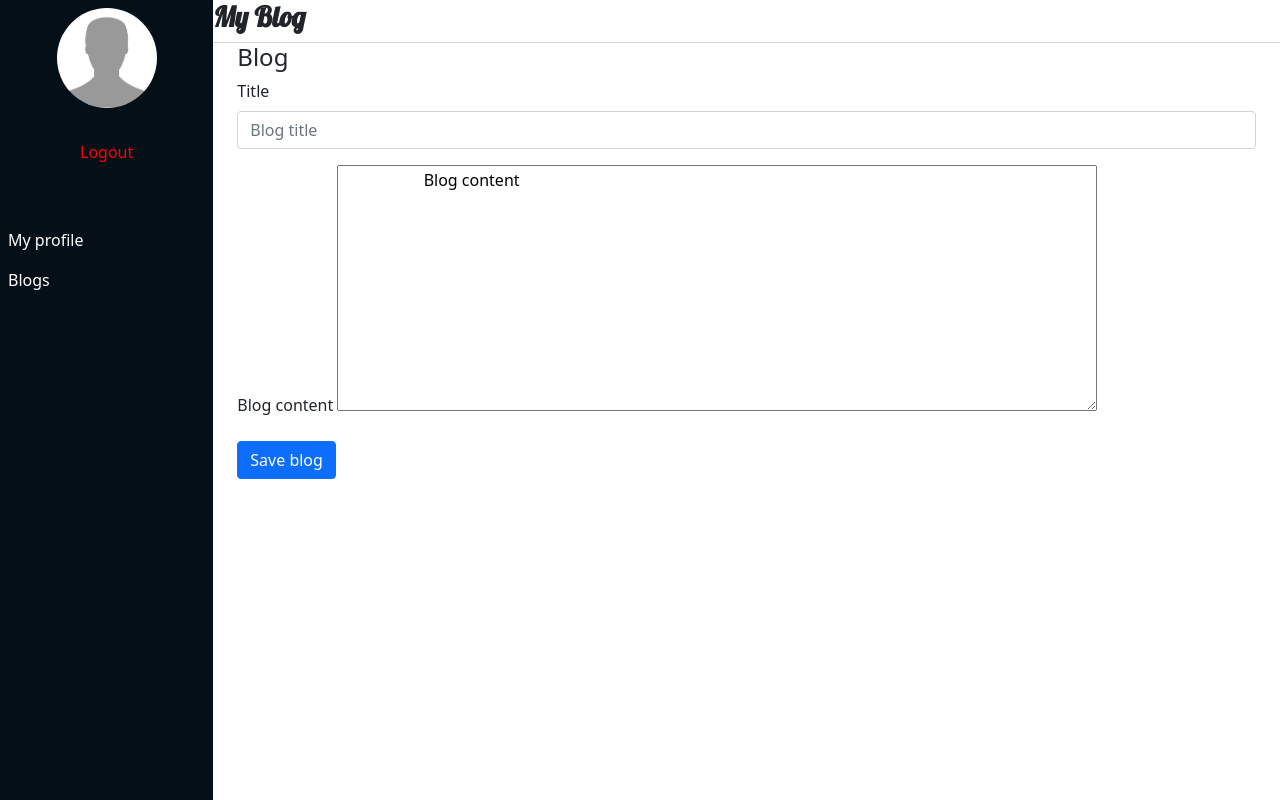
After one commit to Nabuuso/My-Blog, a Flask app: page /new-blog in a window 1280 px wide. The commit adds this page. Run offline with Flask 2, Linux system fonts and the light colour scheme; some libraries are stand-ins or nearby versions; some web fonts are replaced.

Commit message:
Blog sections

```diff
--- a/My-Blog/app.py
+++ b/My-Blog/app.py
@@ -118,3 +118,11 @@ def logout():
     logout_user()
     # flash("You have successfully logged out!")
     return redirect(url_for('login'))
+##BLOGS PAGE
+@app.route('/my-blogs')
+def my_blogs():
+    return render_template("/dashboard/blog.html")
+##NEW BLOG
+@app.route('/new-blog')
+def new_blog():
+    return render_template("/dashboard/new_blog.html")
--- a/My-Blog/static/css/styles.css
+++ b/My-Blog/static/css/styles.css
@@ -59,7 +59,7 @@
     justify-content: center;
     align-items:center;
 }
-.logo{
+.profile-pic{
     width:100px;
     border-radius:50%;
 }
@@ -85,3 +85,17 @@
     font-weight:bolder;
     background-color:#22323f;
 }
+.content-header{
+    width:100%;
+    border-bottom:1px solid #d3d3d3;
+}
+.dashboard-content{
+    padding:0px;
+    margin:0px;
+}
+.blog-title-section{
+    width:100%;
+    display:flex;
+    flex-direction:row;
+    justify-content: space-between;
+}
--- a/My-Blog/static/js/main.js
+++ b/My-Blog/static/js/main.js
@@ -27,4 +27,6 @@ $(document).ready(function () {
             $(".author").text("-"+data.author)
         })
     }
+    //CKEDITOR
+    CKEDITOR.replace('#blog');
 });
--- a/My-Blog/templates/base.html
+++ b/My-Blog/templates/base.html
@@ -13,6 +13,7 @@
     <link href="https://fonts.googleapis.com/css2?family=Lobster&family=Praise&display=swap" rel="stylesheet">
     <link rel="stylesheet" href="{{ url_for('static',filename='css/styles.css')}}">
     <script src="https://kit.fontawesome.com/b01a93a277.js" crossorigin="anonymous"></script>
+    <script src="https://cdn.ckeditor.com/4.15.1/standard-all/ckeditor.js"></script>
 
 </head>
 
@@ -27,6 +28,9 @@
         integrity="sha384-QJHtvGhmr9XOIpI6YVutG+2QOK9T+ZnN4kzFN1RtK3zEFEIsxhlmWl5/YESvpZ13"
         crossorigin="anonymous"></script>
     <script src="{{ url_for('static', filename='js/main.js')}}"></script>
+    <script>
+        CKEDITOR.replace('blog');
+      </script>
 </body>
 
 </html>
--- a/My-Blog/templates/dashboard/dashboard.html
+++ b/My-Blog/templates/dashboard/dashboard.html
@@ -4,7 +4,7 @@
         <div class="row">
             <div class="col-lg-2 col-md-3 col-4 sidebar">
                 <div class="profile-header">
-                    <img src="{{ url_for('static', filename='/img/user.png')}}" alt="" class="logo">
+                    <img src="{{ url_for('static', filename='/img/user.png')}}" alt="" class="profile-pic">
                     <br>
                     <h6>{{ current_user.full_name }}</h6>
                     <span>{{ current_user.email }}</span>
@@ -14,11 +14,20 @@
             <br>
                 <ul class="sidebar-nav">
                     <li><a href="">My profile</a></li>
-                    <li><a href="">Blogs</a></li>
+                    <li><a href="{{ url_for('my_blogs') }}">Blogs</a></li>
                 </ul>
             </div>
 
-            <div class="col-8"></div>
+            <div class="col-lg-10 col-md-7 col-8 dashboard-content">
+                <div class="content-header">
+                    <h3 class="logo">My Blog</h3>
+                </div>
+                <div class="container-fluid">
+                    {% block dashboard_content %}
+
+                    {% endblock %}
+                </div>
+            </div>
         </div>
     </div>
 {% endblock %}
--- /dev/null
+++ b/My-Blog/templates/dashboard/new_blog.html
@@ -0,0 +1,23 @@
+{% extends '/dashboard/dashboard.html' %}
+{% block dashboard_content %}
+<div class="row">
+    <div class="col">
+        <h4>Blog</h4>
+        <form>
+            <div class="mb-3">
+                <label for="title" class="form-label">Title</label>
+                <input type="text" class="form-control" id="blog-title" placeholder="Blog title">
+              </div>
+              <div class="mb-3">
+                <label for="blog" class="form-label">Blog content</label>
+                <textarea name="blog" id="blog" rows="10" cols="80">
+                    Blog content
+                </textarea>
+              </div>
+              <div class="mb-3">
+                  <button class="btn btn-primary">Save blog</button>
+              </div>
+        </form>
+    </div>
+</div>
+{% endblock %}
```
Also changed, not shown: My-Blog/templates/dashboard/blog.html (added, +11 -0 lines).
